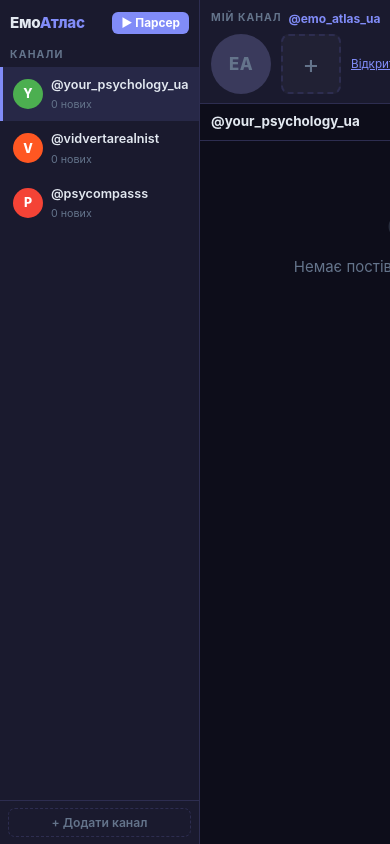
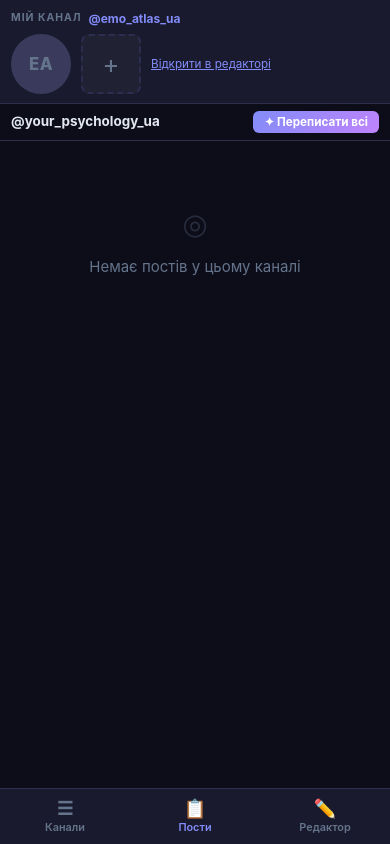
Before and after one commit to myforest2022/emo-atlas-reposter, a Flask app: page / in a window 390 px wide. Run offline with Flask 3, Linux system fonts and the light colour scheme; data that the repository does not hold is empty.

Commit message:
Mobile version fix

```diff
--- a/web/templates/index.html
+++ b/web/templates/index.html
@@ -293,6 +293,62 @@
 .toast.success { border-color:rgba(74,222,128,.5);  color:var(--green); }
 .toast.error   { border-color:rgba(248,113,113,.5); color:var(--red);   }
 .toast.info    { border-color:rgba(129,140,248,.5); color:var(--accent);}
+
+/* ══ MOBILE NAV (hidden on desktop) ══ */
+.mobile-nav { display:none; }
+
+@media (max-width:767px) {
+  /* App — резервуємо місце під нижню навігацію */
+  .app { height:calc(100vh - 56px); position:relative; flex-direction:row; }
+
+  /* Кожна панель займає весь екран, за замовчуванням прихована */
+  .channels-panel,
+  .posts-panel,
+  .editor-panel {
+    position:absolute; top:0; left:0;
+    width:100% !important; height:100%;
+    border-right:none; display:none;
+  }
+
+  /* Активна панель — видима */
+  .channels-panel.mobile-active,
+  .posts-panel.mobile-active,
+  .editor-panel.mobile-active { display:flex; }
+
+  /* Editor: дозволяємо скрол всередині */
+  .editor-panel { overflow-y:auto; }
+
+  /* Нижня навігація */
+  .mobile-nav {
+    display:flex;
+    position:fixed; bottom:0; left:0; right:0;
+    height:56px;
+    background:var(--surface); border-top:1px solid var(--border);
+    z-index:200;
+  }
+  .mnav-btn {
+    flex:1; background:transparent; border:none;
+    color:var(--text-muted); font-size:.68rem; font-weight:600;
+    cursor:pointer; display:flex; flex-direction:column;
+    align-items:center; justify-content:center; gap:3px;
+    transition:color .14s; padding:0; position:relative;
+  }
+  .mnav-btn.active { color:var(--accent); }
+  .mnav-icon { font-size:1.15rem; line-height:1; }
+  .mnav-badge {
+    position:absolute; top:6px; right:calc(50% - 16px);
+    background:var(--accent); color:#fff;
+    font-size:.55rem; font-weight:700;
+    padding:1px 4px; border-radius:999px;
+    min-width:14px; text-align:center; line-height:1.4;
+  }
+
+  /* Toast над нав-баром */
+  .toast { bottom:68px; }
+
+  /* Картки — прибираємо обрізку назви каналу на маленькому екрані */
+  .card-channel { max-width:140px; }
+}
 </style>
 
 <!-- ══ MARKUP ══ -->
@@ -407,6 +463,24 @@
   </div>
 
 </div>
+
+<!-- ══ MOBILE BOTTOM NAV ══ -->
+<nav class="mobile-nav" id="mobileNav">
+  <button class="mnav-btn active" data-tab="channels" onclick="mobileTab('channels')">
+    <span class="mnav-icon">☰</span>
+    Канали
+  </button>
+  <button class="mnav-btn" data-tab="posts" onclick="mobileTab('posts')">
+    <span class="mnav-icon">📋</span>
+    <span id="mnavPostsLabel">Пости</span>
+    <span class="mnav-badge" id="mnavBadge" style="display:none"></span>
+  </button>
+  <button class="mnav-btn" data-tab="editor" onclick="mobileTab('editor')">
+    <span class="mnav-icon">✏️</span>
+    Редактор
+  </button>
+</nav>
+
 <div class="toast" id="toast"></div>
 
 <!-- ══ JAVASCRIPT ══ -->
@@ -421,6 +495,30 @@ let isMyChannel       = false;
 let myChPendingFile   = null;   // фото вибране у блоці "Мій канал" — зберігається при doSaveMyChannel
 const postsCache = new Map();   // id → post object
 
+// ── MOBILE NAV ────────────────────────────────────────────────────────────────
+
+function isMobile() { return window.innerWidth <= 767; }
+
+function mobileTab(tab) {
+  const panels = {
+    channels: document.querySelector('.channels-panel'),
+    posts:    document.querySelector('.posts-panel'),
+    editor:   document.querySelector('.editor-panel'),
+  };
+  Object.values(panels).forEach(p => p.classList.remove('mobile-active'));
+  panels[tab]?.classList.add('mobile-active');
+  document.querySelectorAll('.mnav-btn').forEach(b =>
+    b.classList.toggle('active', b.dataset.tab === tab)
+  );
+}
+
+function mobileUpdateBadge(count) {
+  const badge = document.getElementById('mnavBadge');
+  if (!badge) return;
+  if (count > 0) { badge.textContent = count; badge.style.display = ''; }
+  else           { badge.style.display = 'none'; }
+}
+
 // ── CHANNELS ──────────────────────────────────────────────────────────────────
 
 function selectChannel(el, channel) {
@@ -430,6 +528,7 @@ function selectChannel(el, channel) {
   document.getElementById('panelTitle').textContent = channel;
   document.getElementById('btnRewriteAll').style.display = '';
   loadChannel(channel);
+  if (isMobile()) mobileTab('posts');
 }
 
 async function loadChannel(channel) {
@@ -443,6 +542,7 @@ async function loadChannel(channel) {
     list.innerHTML = posts.length
       ? posts.map(renderCard).join('')
       : '<div class="empty-state"><div class="empty-icon">◎</div><p>Немає постів у цьому каналі</p></div>';
+    mobileUpdateBadge(posts.filter(p => p.status === 'новий').length);
   } catch {
     list.innerHTML = '<div class="empty-state"><p>Помилка завантаження</p></div>';
   }
@@ -543,6 +643,7 @@ function myChOpenEditor() {
   ta.readOnly         = false;
   clearPoll();
   syncEditorBtns();
+  if (isMobile()) mobileTab('editor');
 }
 
 // ── POST CARDS ────────────────────────────────────────────────────────────────
@@ -694,6 +795,7 @@ function openCardInEditor(id) {
   document.getElementById('pollOpt3').value = opts[2] || '';
   document.getElementById('pollOpt4').value = opts[3] || '';
   syncEditorBtns();
+  if (isMobile()) mobileTab('editor');
 }
 
 function syncEditorBtns() {
@@ -937,6 +1039,12 @@ function toast(msg, type='success') {
 
 window.addEventListener('DOMContentLoaded', () => {
   document.getElementById('editorTextarea').addEventListener('input', syncEditorBtns);
+
+  // Ініціалізація мобільного режиму
+  if (isMobile()) {
+    mobileTab('channels');
+  }
+
   const first = document.querySelector('.channel-item');
   if (first) first.click();
 });
```
